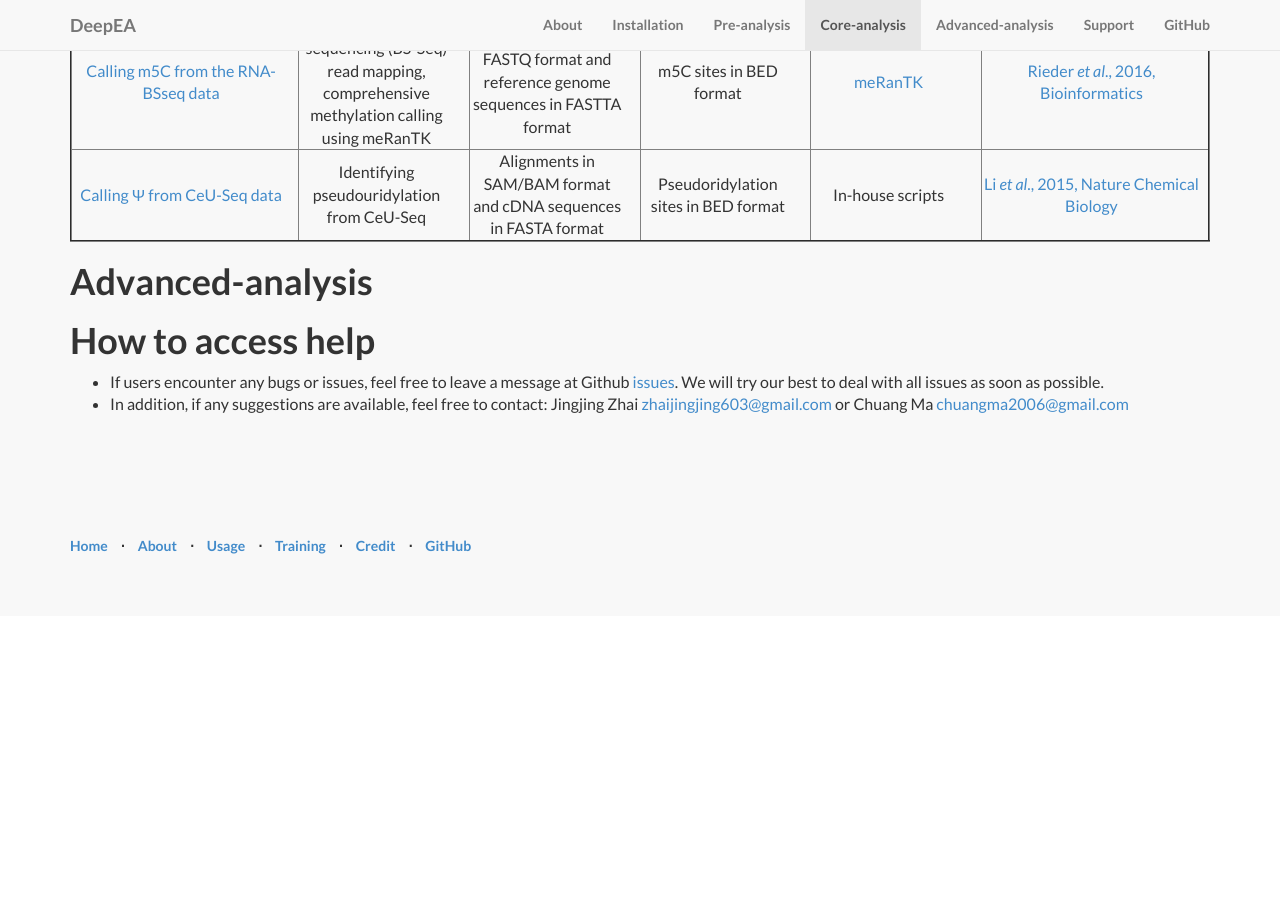
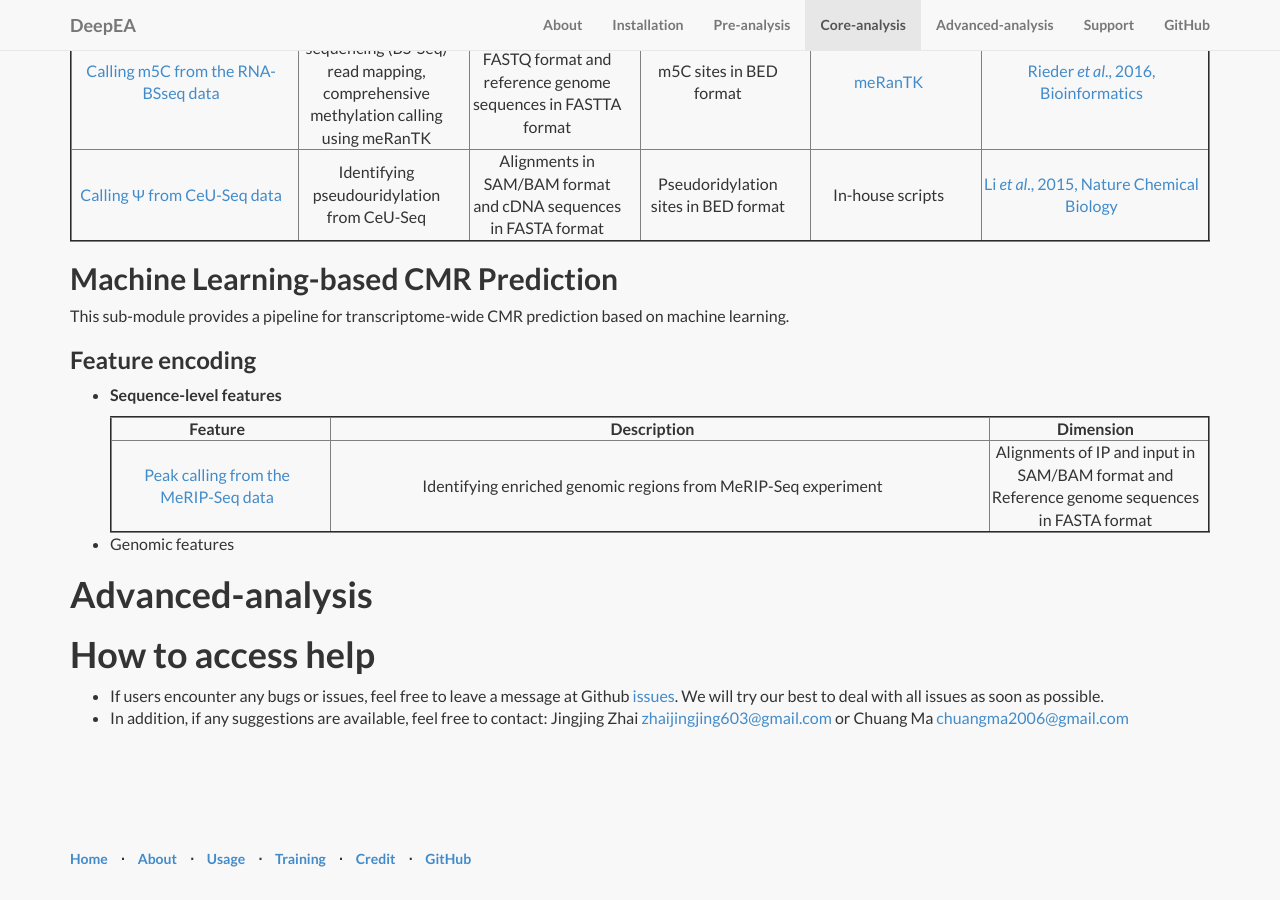
Before and after one commit to cma2015/deepEA, a Jekyll site: the page built from index.md, in a window 1280 px wide and 900 px high, scrolled down 4693 px. Built offline with Jekyll 4.4.1, drawn with Linux system fonts in a browser that asks for light colours; nearby versions of some CDN libraries; library files that are not in the unit come from our copies; our own code applies the rules of GitHub Pages for plain Markdown files; before the commit the page ends 5309 px from its top, so only the background shows below that; some of the changed text lies outside the part shown.

Commit message:
Feature encoding on 11:04pm, 2019/11/25

```diff
--- a/index.md
+++ b/index.md
@@ -25,7 +25,7 @@
 		- [CMR Calling](#cmr-calling)
 		- [Detect Differential CMR Regions](#detect-differential-cmr-regions)
     - [Machine Learning-based CMR Prediction](#machine-learning-based-cmr-prediction)
-        - [Sequence feature extraction](#sequence-feature-extraction)
+        - [Feature encoding](#feature-encoding)
         - [Feature engineering](#feature-engineering)
         - [Machine learning-based CMR prediction](#machine-learning-based-cmr-prediction)
 - [Advanced-analysis](#advanced-analysis)
@@ -279,6 +279,29 @@
  </table>
 </div>
 
+## Machine Learning-based CMR Prediction
+This sub-module provides a pipeline for transcriptome-wide CMR prediction based on machine learning.
+
+### Feature encoding
+
+- **Sequence-level features**
+
+    <div style="text-align:center">
+    <table border="2" align="center" cellspacing="0" cellpadding="">
+        <tr>
+            <td><b>Feature</b></td>
+            <td><b>Description</b></td>
+            <td><b>Dimension</b></td>
+        </tr>
+        <tr>
+            <td><a href="http://bioinfo.nwafu.edu.cn:4006/?tool_id=Calling_peaks&version=18.09&__identifer=gz3la9l6aur">Peak calling from the MeRIP-Seq data</a></td>
+            <td>Identifying enriched genomic regions from MeRIP-Seq experiment</td>
+            <td>Alignments of IP and input in SAM/BAM format and Reference genome sequences in FASTA format</td>
+        </tr>
+    </table>
+    </div>
+
+- Genomic features
 
 # Advanced-analysis
 
```
